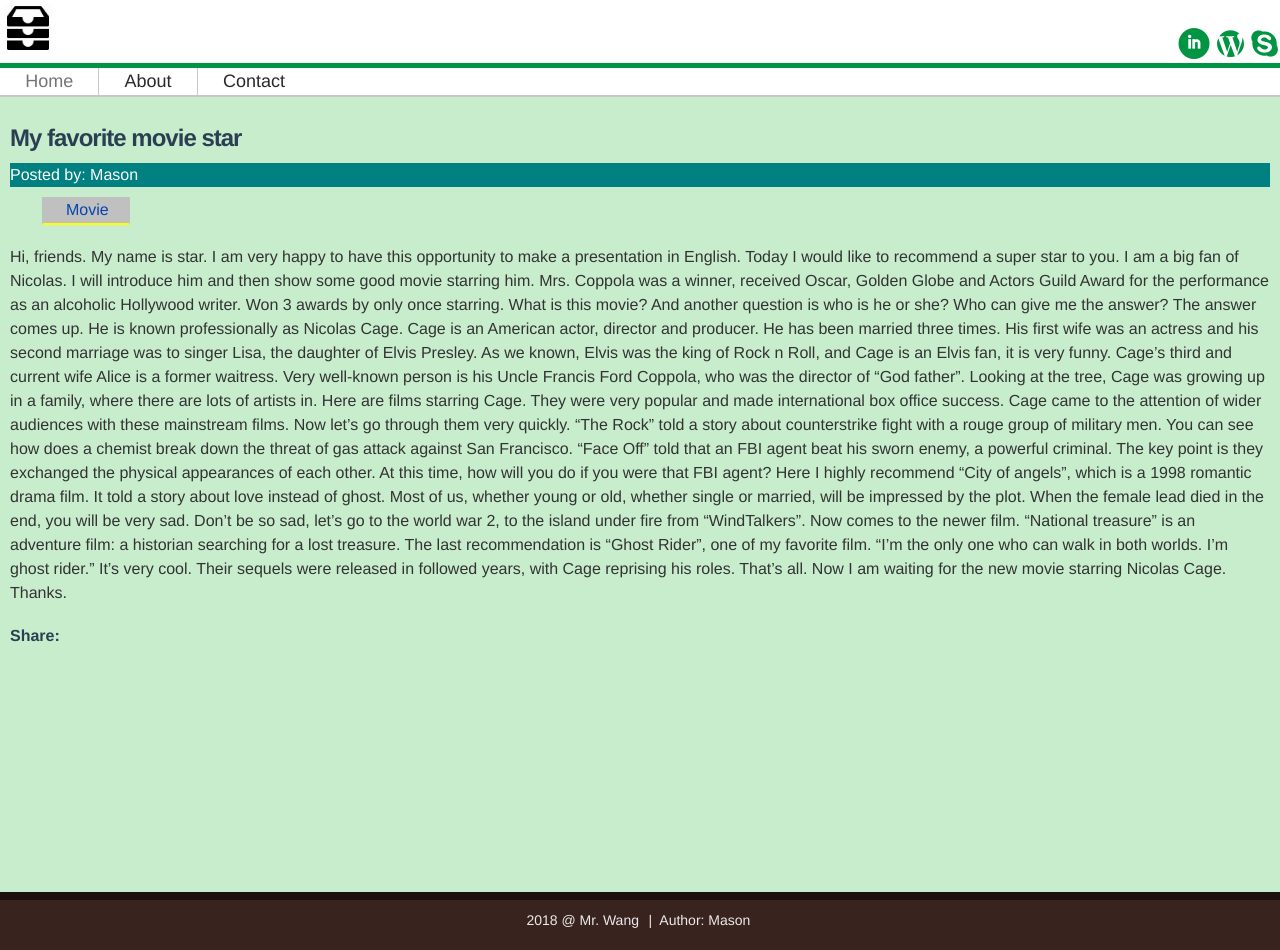
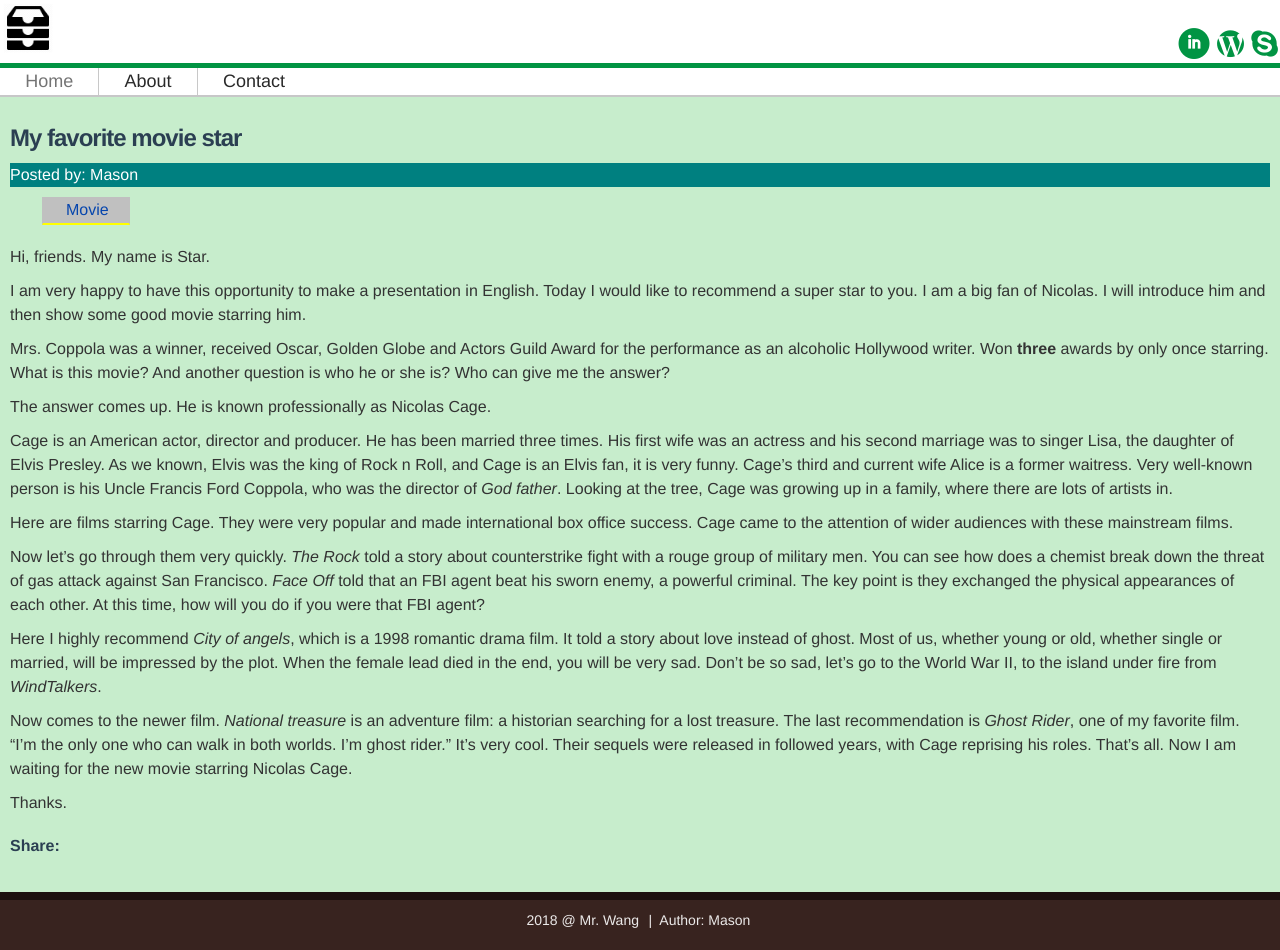
Before and after one commit to mason-mx/jekyll_demo, a Jekyll site: the page built from _posts/1000-01-01-Nicolas.md, in a window 1280 px wide and 950 px high. Built offline with Jekyll 4.4.1, drawn with Linux system fonts in a browser that asks for light colours.

Commit message:
add bold and italic

```diff
--- a/_posts/1000-01-01-Nicolas.md
+++ b/_posts/1000-01-01-Nicolas.md
@@ -7,14 +7,23 @@ tags: Movie
 author: Mason
 ---
 
-Hi, friends. My name is star. I am very happy to have this opportunity to make a presentation in English. Today I would like to recommend a super star to you. I am a big fan of Nicolas. I will introduce him and then show some good movie starring him.
-Mrs. Coppola was a winner, received Oscar, Golden Globe and Actors Guild Award for the performance as an alcoholic Hollywood writer.
-Won 3 awards by only once starring. What is this movie? And another question is who is he or she? Who can give me the answer?
+Hi, friends. My name is Star.
+
+I am very happy to have this opportunity to make a presentation in English. Today I would like to recommend a super star to you. I am a big fan of Nicolas. I will introduce him and then show some good movie starring him.
+
+Mrs. Coppola was a winner, received Oscar, Golden Globe and Actors Guild Award for the performance as an alcoholic Hollywood writer. Won **three** awards by only once starring. What is this movie? And another question is who he or she is? Who can give me the answer?
+
 The answer comes up. He is known professionally as Nicolas Cage.
-Cage is an American actor, director and producer. He has been married three times. His first wife was an actress and his second marriage was to singer Lisa, the daughter of Elvis Presley. As we known, Elvis was the king of Rock n Roll, and Cage is an Elvis fan, it is very funny. Cage's third and current wife Alice is a former waitress.
-Very well-known person is his Uncle Francis Ford Coppola, who was the director of "God father". Looking at the tree, Cage was growing up in a family, where there are lots of artists in.
+
+Cage is an American actor, director and producer. He has been married three times. His first wife was an actress and his second marriage was to singer Lisa, the daughter of Elvis Presley. As we known, Elvis was the king of Rock n Roll, and Cage is an Elvis fan, it is very funny. Cage's third and current wife Alice is a former waitress. Very well-known person is his Uncle Francis Ford Coppola, who was the director of *God father*. Looking at the tree, Cage was growing up in a family, where there are lots of artists in.
+
 Here are films starring Cage. They were very popular and made international box office success. Cage came to the attention of wider audiences with these mainstream films.
-Now let's go through them very quickly. "The Rock" told a story about counterstrike fight with a rouge group of military men. You can see how does a chemist break down the threat of gas attack against San Francisco. "Face Off" told that an FBI agent beat his sworn enemy, a powerful criminal. The key point is they exchanged the physical appearances of each other. At this time, how will you do if you were that FBI agent?
-Here I highly recommend "City of angels", which is a 1998 romantic drama film. It told a story about love instead of ghost. Most of us, whether young or old, whether single or married, will be impressed by the plot. When the female lead died in the end, you will be very sad. Don't be so sad, let's go to the world war 2, to the island under fire from "WindTalkers".
-Now comes to the newer film. "National treasure" is an adventure film: a historian searching for a lost treasure. The last recommendation is "Ghost Rider", one of my favorite film. "I'm the only one who can walk in both worlds. I'm ghost rider." It's very cool. Their sequels were released in followed years, with Cage reprising his roles.
-That's all. Now I am waiting for the new movie starring Nicolas Cage. Thanks.
+
+Now let's go through them very quickly. *The Rock* told a story about counterstrike fight with a rouge group of military men. You can see how does a chemist break down the threat of gas attack against San Francisco. *Face Off* told that an FBI agent beat his sworn enemy, a powerful criminal. The key point is they exchanged the physical appearances of each other. At this time, how will you do if you were that FBI agent?
+
+Here I highly recommend *City of angels*, which is a 1998 romantic drama film. It told a story about love instead of ghost. Most of us, whether young or old, whether single or married, will be impressed by the plot. When the female lead died in the end, you will be very sad. Don't be so sad, let's go to the World War II, to the island under fire from *WindTalkers*.
+
+Now comes to the newer film. *National treasure* is an adventure film: a historian searching for a lost treasure. The last recommendation is *Ghost Rider*, one of my favorite film. "I'm the only one who can walk in both worlds. I'm ghost rider." It's very cool. Their sequels were released in followed years, with Cage reprising his roles.
+That's all. Now I am waiting for the new movie starring Nicolas Cage.
+
+Thanks.
```
Also changed, not shown: _posts/1000-01-01-lastwords.md (+4 -5 lines).
